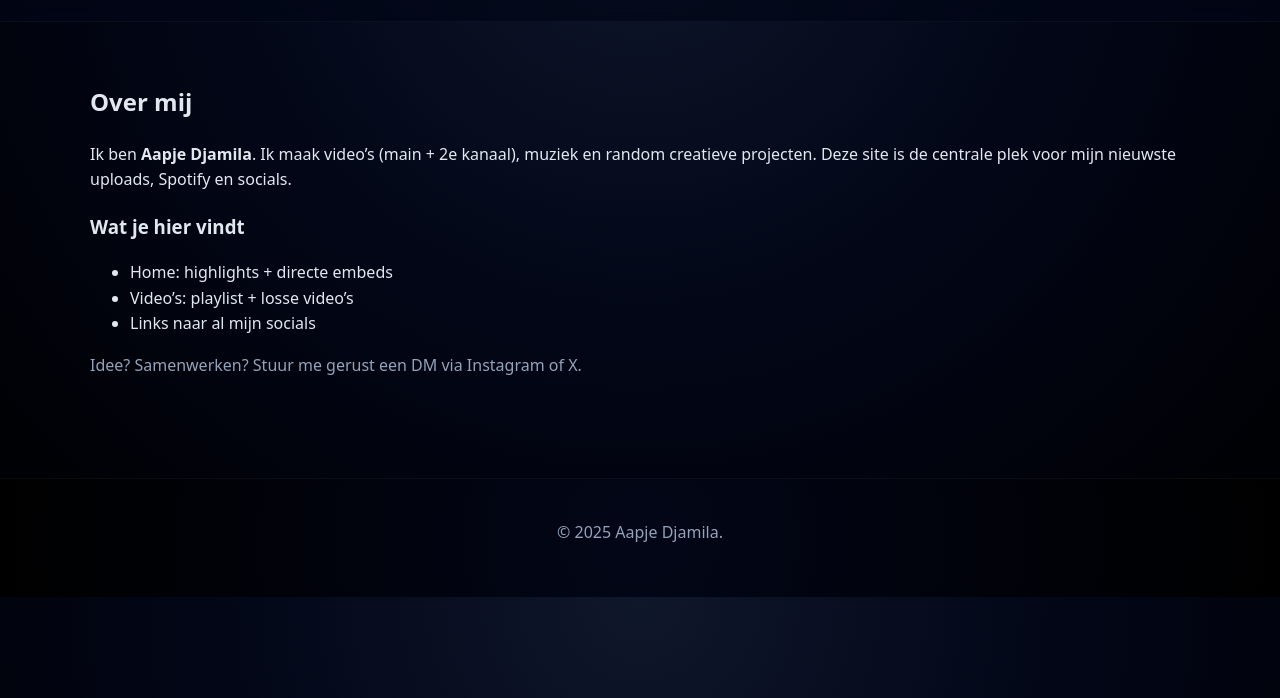
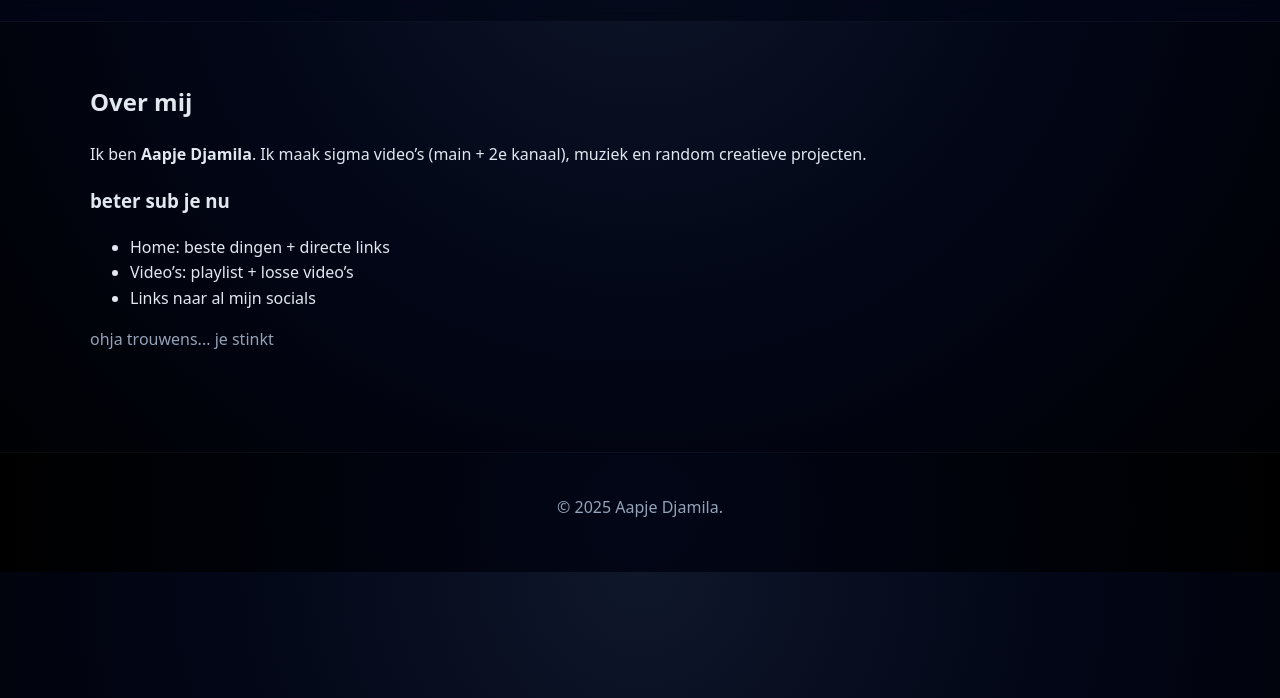
Before and after one commit to AapjeDjamila/AapjeDjamila, a plain HTML site: page over.html in a window 1280 px wide. Shown: the part 102-800 px from the top of the page. Drawn offline with Linux system fonts and the light colour scheme.

Commit message:
Update content in over.html

```diff
--- a/over.html
+++ b/over.html
@@ -22,16 +22,16 @@
 
   <main class="container section">
     <h2>Over mij</h2>
-    <p>Ik ben <strong>Aapje Djamila</strong>. Ik maak video’s (main + 2e kanaal), muziek en random creatieve projecten. Deze site is de centrale plek voor mijn nieuwste uploads, Spotify en socials.</p>
+    <p>Ik ben <strong>Aapje Djamila</strong>. Ik maak sigma video’s (main + 2e kanaal), muziek en random creatieve projecten.</p>
 
-    <h3>Wat je hier vindt</h3>
+    <h3>beter sub je nu</h3>
     <ul>
-      <li>Home: highlights + directe embeds</li>
+      <li>Home: beste dingen + directe links</li>
       <li>Video’s: playlist + losse video’s</li>
       <li>Links naar al mijn socials</li>
     </ul>
 
-    <p class="muted">Idee? Samenwerken? Stuur me gerust een DM via Instagram of X.</p>
+    <p class="muted">ohja trouwens... je stinkt</p>
   </main>
 
   <footer class="site-footer">
```
